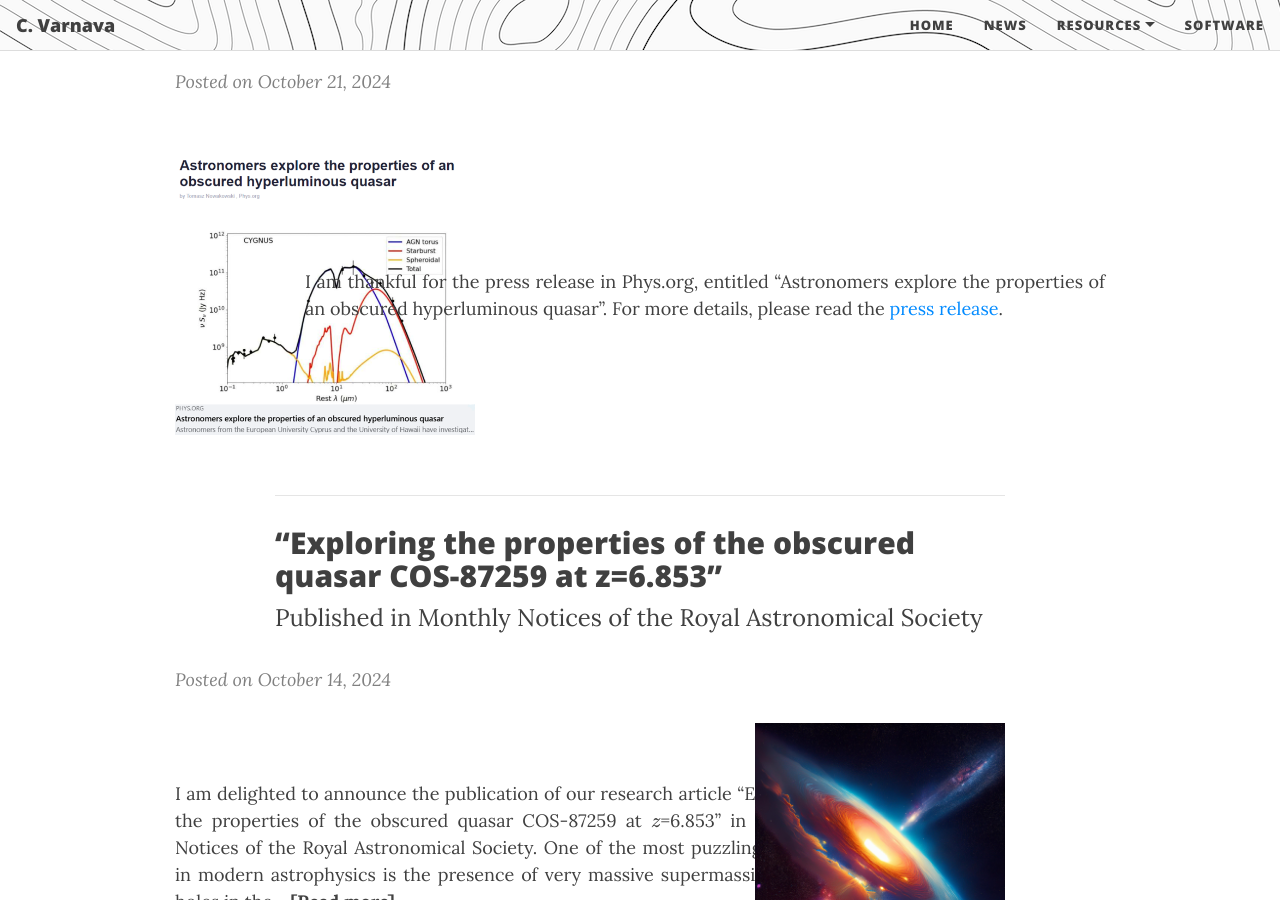
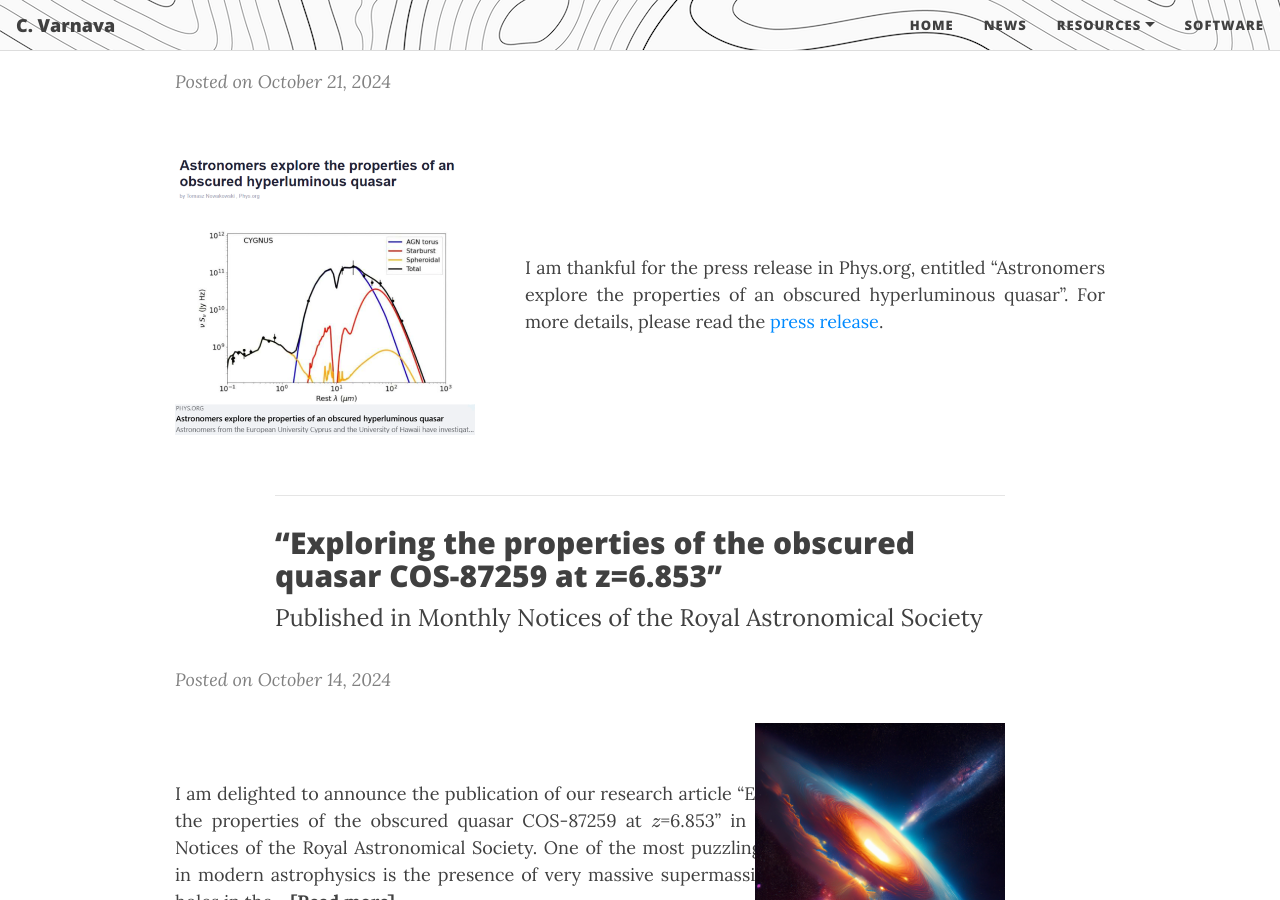
Before and after one commit to ch-var/ch-var.github.io, a Jekyll site: the page built from news.html, in a window 1280 px wide and 900 px high, scrolled down 360 px. Built offline with Jekyll 4.4.1, drawn with Linux system fonts in a browser that asks for light colours; formulas are drawn with MathJax 3.

Commit message:
Update news.html

```diff
--- a/news.html
+++ b/news.html
@@ -37,8 +37,8 @@
 <p><i style="color:#808080";>Posted on October 21, 2024</i></p>
 
 <div style="display: flex; justify-content: space-between; align-items: center; flex-wrap: wrap;">
-  <p><img src="/assets/img/press.png" style="max-width: 300px; height: auto; margin-right: 30px;"/></p>
-  <p style="text-align: justify; flex: 1;">I am thankful for the press release in Phys.org, entitled “Astronomers explore the properties of an obscured hyperluminous quasar”. For more details, please read the <a href="https://phys.org/news/2024-10-astronomers-explore-properties-obscured-hyperluminous.html">press release</a>.</p>
+  <p style="margin-right: 30px;"><img src="/assets/img/press.png" style="max-width: 300px; height: auto;"/></p>
+  <p style="text-align: justify; flex: 1; margin-left: 20px;">I am thankful for the press release in Phys.org, entitled “Astronomers explore the properties of an obscured hyperluminous quasar”. For more details, please read the <a href="https://phys.org/news/2024-10-astronomers-explore-properties-obscured-hyperluminous.html">press release</a>.</p>
 </div>
 
 <p>
```
